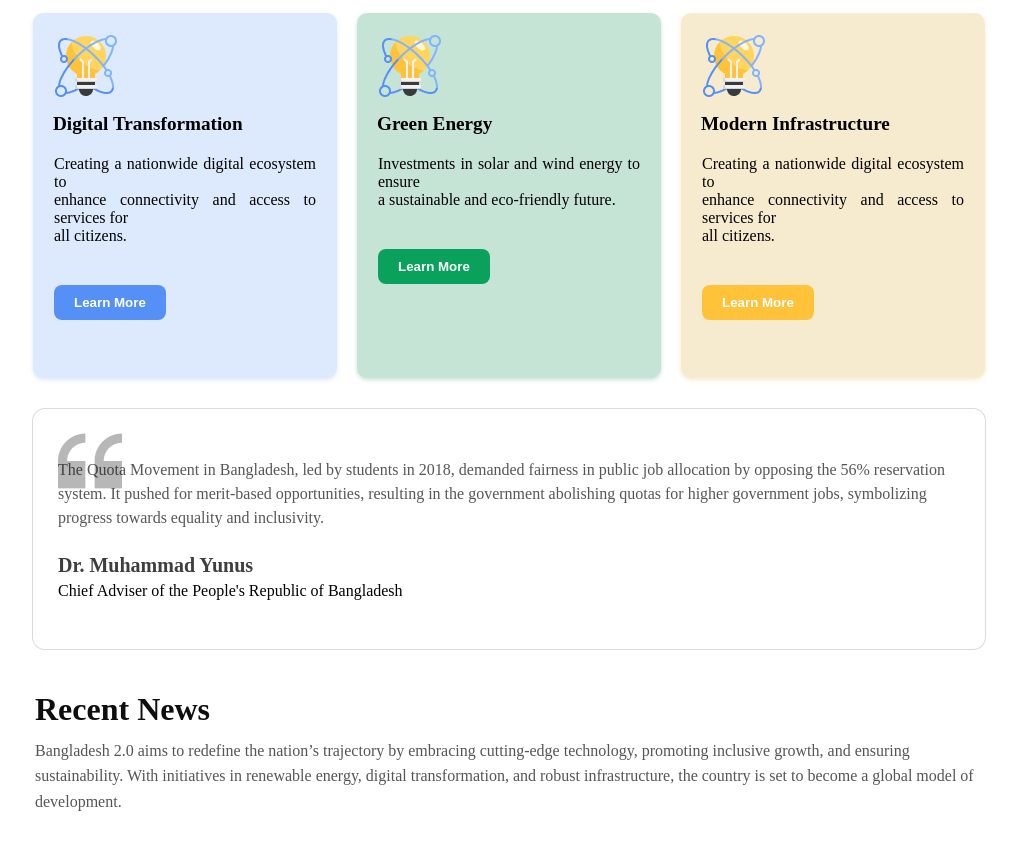
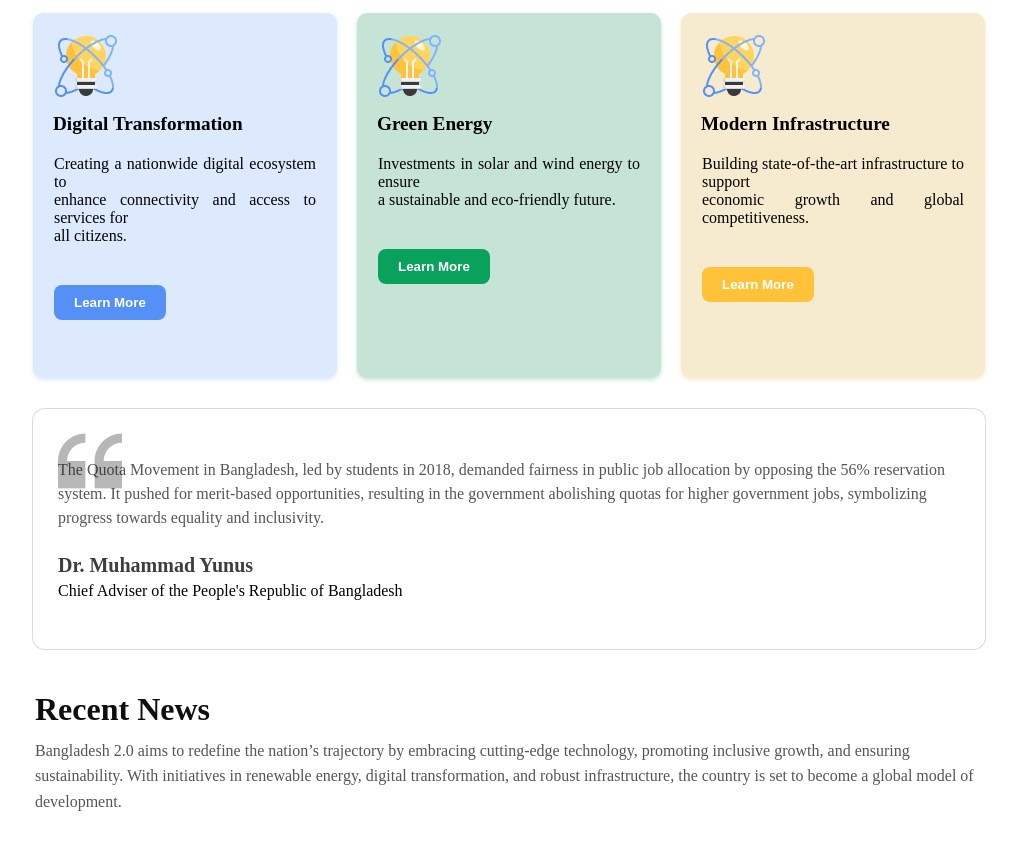
Before and after one commit to MRaysa/Bangladesh-2.0-B11-A1, a plain HTML site: page index.html in a window 1280 px wide. Shown: the part 1288-2130 px from the top of the page, without its empty margins (131-1148 px from the left). Drawn offline with Linux system fonts and the light colour scheme; a web font is replaced by a local one.

```diff
--- a/index.html
+++ b/index.html
@@ -98,7 +98,7 @@
                 <div class="Vision_of_Future_modern">
                     <img class="inovation_pic" src="./B11A1--assignment-1/assets/card-icon.png" alt="inovation_picture">
                     <h2 class="digital_heading">Modern Infrastructure</h2>
-                    <p class="digital_p">Creating a nationwide digital ecosystem to <br> enhance connectivity and access to services for <br> all citizens. </p>
+                    <p class="digital_p">Building state-of-the-art infrastructure to support <br> economic growth and global competitiveness.</p>
                     <button class="modern_btns">Learn More</button>
                 </div>
 
```
